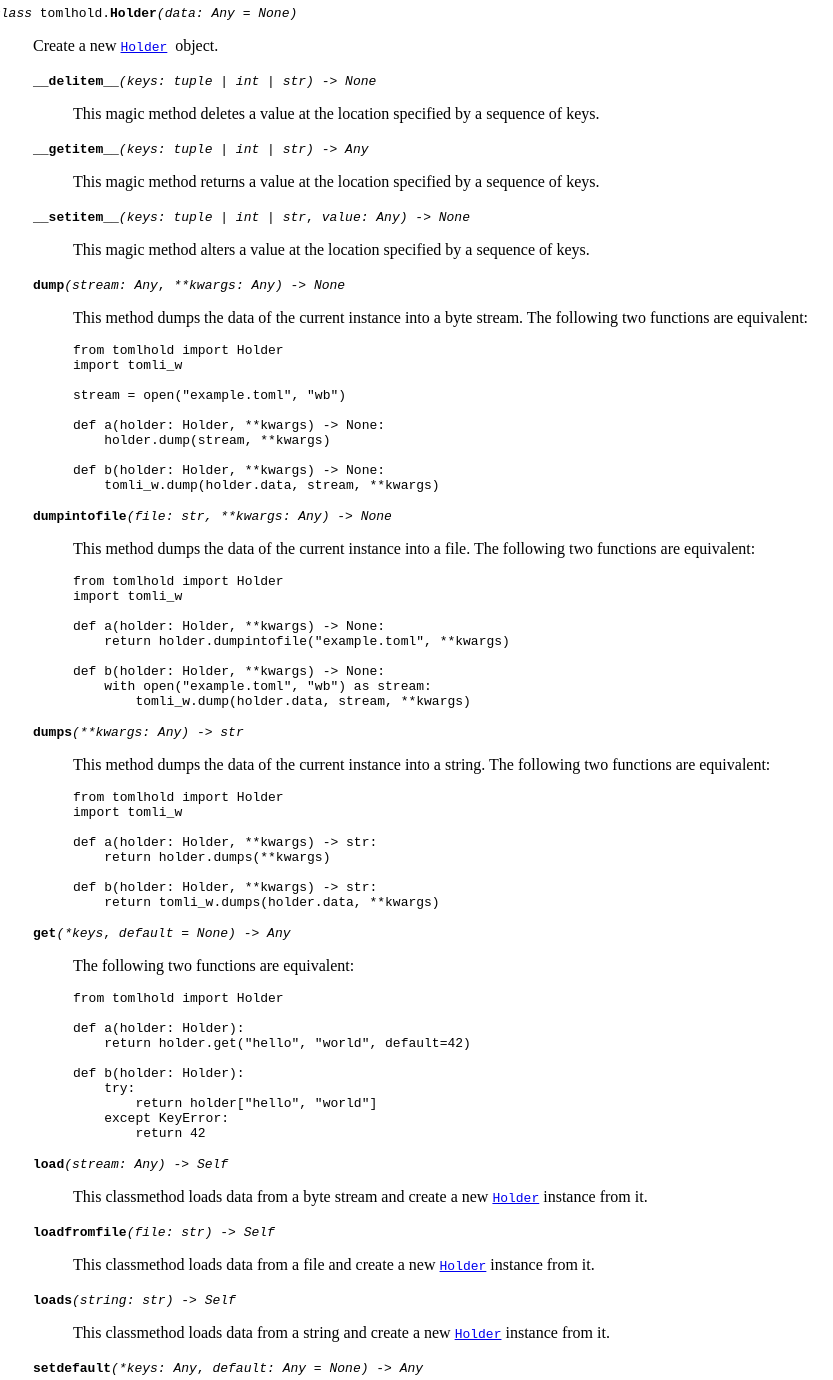
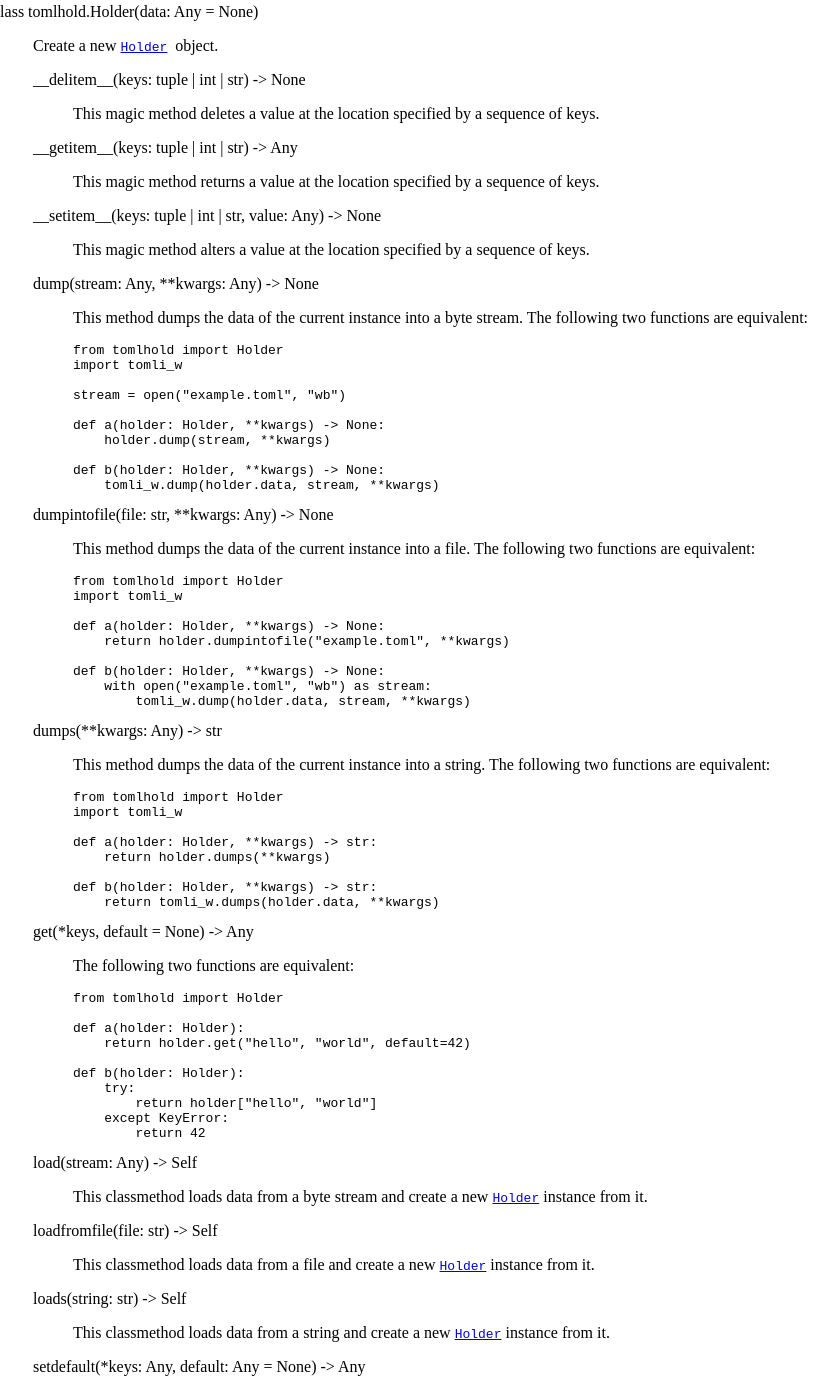
Before and after one commit to johannes-programming/tomlhold, a plain HTML site: page docs/features.html in a window 1280 px wide. Shown: the part 81-1461 px from the top of the page, without its empty margins (55-888 px from the left). Drawn offline with Linux system fonts and the light colour scheme; a script that the page names is missing.

Commit message:
Version 1.0.2+local.3

```diff
--- a/docs/features.html
+++ b/docs/features.html
@@ -13,10 +13,7 @@
                 </p>
                 <dl class="heading4">
                     <dt id="Holder.__new__">
-                        <code>
-                            <i>class</i>
-                            tomlhold.<b>Holder</b><em>(</em><i>data: Any = None</i><em>)</em>
-                        </code>
+                        class tomlhold.Holder(data: Any = None)
                     </dt>
                     <dd>
                         <p>
@@ -26,10 +23,7 @@
                         </p>
                         <dl class="heading4">
                             <dt id="Holder.__delitem__">
-                                <code>
-                                    <b>__delitem__</b><em>(</em><i>keys: tuple | int | str</i><em>)</em>
-                                    <i>-&gt; None</i>
-                                </code>
+                                __delitem__(keys: tuple | int | str) -&gt; None
                             </dt>
                             <dd>
                                 <p>
@@ -37,10 +31,7 @@
                                 </p>
                             </dd>
                             <dt id="Holder.__getitem__">
-                                <code>
-                                    <b>__getitem__</b><em>(</em><i>keys: tuple | int | str</i><em>)</em>
-                                    <i>-&gt; Any</i>
-                                </code>
+                                __getitem__(keys: tuple | int | str) -&gt; Any
                             </dt>
                             <dd>
                                 <p>
@@ -48,11 +39,9 @@
                                 </p>
                             </dd>
                             <dt id="Holder.__setitem__">
-                                <code>
-                                    <b>__setitem__</b><em>(</em><i>keys: tuple | int | str</i>,
-                                    <i>value: Any</i><em>)</em>
-                                    <i>-&gt; None</i>
-                                </code>
+                                __setitem__(keys: tuple | int | str,
+                                    value: Any)
+                                    -&gt; None
                             </dt>
                             <dd>
                                 <p>
@@ -60,11 +49,7 @@
                                 </p>
                             </dd>
                             <dt id="Holder.dump">
-                                <code>
-                                    <b>dump</b><em>(</em><i>stream: Any</i>,
-                                    <i>**kwargs: Any</i><em>)</em>
-                                    <i>-&gt; None</i>
-                                </code>
+                                dump(stream: Any, **kwargs: Any) -&gt; None
                             </dt>
                             <dd>
                                 <p>
@@ -83,10 +68,8 @@
     tomli_w.dump(holder.data, stream, **kwargs)</code></pre>
                             </dd>
                             <dt id="Holder.dumpintofile">
-                                <code>
-                                    <b>dumpintofile</b><em>(</em><i>file: str, **kwargs: Any</i><em>)</em>
-                                    <i>-&gt; None</i>
-                                </code>
+                                dumpintofile(file: str, **kwargs: Any)
+                                    -&gt; None
                             </dt>
                             <dd>
                                 <p>
@@ -104,10 +87,7 @@
         tomli_w.dump(holder.data, stream, **kwargs)</code></pre>
                             </dd>
                             <dt id="Holder.dumps">
-                                <code>
-                                    <b>dumps</b><em>(</em><i>**kwargs: Any</i><em>)</em>
-                                    <i>-&gt; str</i>
-                                </code>
+                                dumps(**kwargs: Any) -&gt; str
                             </dt>
                             <dd>
                                 <p>
@@ -124,11 +104,8 @@
     return tomli_w.dumps(holder.data, **kwargs)</code></pre>
                             </dd>
                             <dt id="Holder.get">
-                                <code>
-                                    <b>get</b><em>(</em><i>*keys</i>,
-                                    <i>default = None</i><em>)</em>
-                                    <i>-&gt; Any</i>
-                                </code>
+                                get(*keys, default = None)
+                                    -&gt; Any
                             </dt>
                             <dd>
                                 <p>The following two functions are equivalent:</p>
@@ -144,10 +121,8 @@
         return 42</code></pre>
                             </dd>
                             <dt id="Holder.load">
-                                <code>
-                                    <b>load</b><em>(</em><i>stream: Any</i><em>)</em>
-                                    <i>-&gt; Self</i>
-                                </code>
+                                load(stream: Any)
+                                    -&gt; Self
                             </dt>
                             <dd>
                                 <p>
@@ -155,10 +130,8 @@
                                 </p>
                             </dd>
                             <dt id="Holder.loadfromfile">
-                                <code>
-                                    <b>loadfromfile</b><em>(</em><i>file: str</i><em>)</em>
-                                    <i>-&gt; Self</i>
-                                </code>
+                                loadfromfile(file: str)
+                                    -&gt; Self
                             </dt>
                             <dd>
                                 <p>
@@ -166,10 +139,7 @@
                                 </p>
                             </dd>
                             <dt id="Holder.loads">
-                                <code>
-                                    <b>loads</b><em>(</em><i>string: str</i><em>)</em>
-                                    <i>-&gt; Self</i>
-                                </code>
+                                loads(string: str) -&gt; Self
                             </dt>
                             <dd>
                                 <p>
@@ -177,11 +147,7 @@
                                 </p>
                             </dd>
                             <dt id="Holder.setdefault">
-                                <code>
-                                    <b>setdefault</b><em>(</em><i>*keys: Any</i>,
-                                    <i>default: Any = None</i><em>)</em>
-                                    <i>-&gt; Any</i>
-                                </code>
+                                setdefault(*keys: Any, default: Any = None) -&gt; Any
                             </dt>
                             <dd>
                                 <p>The following two functions are equivalent:</p>
```
Also changed, not shown: 1 other file.
